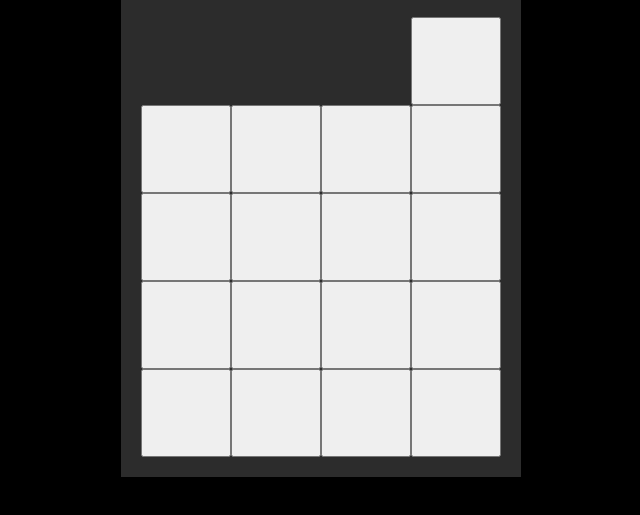
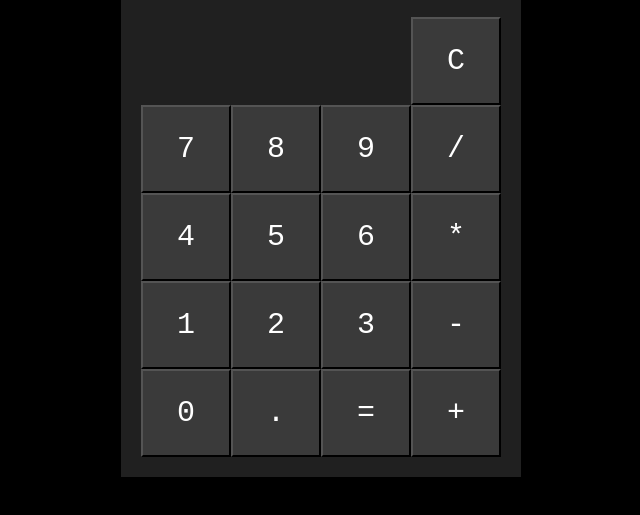
Before and after one commit to UmbraSpace/Calculator, a plain HTML site: page index.html in a window 1280 px wide. Shown: the part 223-738 px from the top of the page, without its empty margins (319-959 px from the left). Drawn offline with Linux system fonts and the light colour scheme.

Commit message:
Do preliminary button styling

```diff
--- a/index.html
+++ b/index.html
@@ -10,23 +10,24 @@
     <div id="calculator">
         <div id="display">621</div>
         <div id="buttons">
-            <button id="clear"></button>
-            <button class="digit" id="seven"></button>
-            <button class="digit" id="eight"></button>
-            <button class="digit" id="nine"></button>
-            <button class="operator" id="divide"></button>
-            <button class="digit" id="four"></button>
-            <button class="digit" id="five"></button>
-            <button class="digit" id="six"></button>
-            <button class="operator" id="multiply"></button>
-            <button class="digit" id="one"></button>
-            <button class="digit" id="two"></button>
-            <button class="digit" id="three"></button>
-            <button class="operator" id="subtract"></button>
-            <button class="digit" id="zero"></button>
-            <button id="decimal"></button>
-            <button class="operator" id="equals"></button>
-            <button class="operator" id="add"></button>
+            <div id="spacer"></div>
+            <button id="clear">C</button>
+            <button class="digit" id="seven">7</button>
+            <button class="digit" id="eight">8</button>
+            <button class="digit" id="nine">9</button>
+            <button class="operator" id="divide">/</button>
+            <button class="digit" id="four">4</button>
+            <button class="digit" id="five">5</button>
+            <button class="digit" id="six">6</button>
+            <button class="operator" id="multiply">*</button>
+            <button class="digit" id="one">1</button>
+            <button class="digit" id="two">2</button>
+            <button class="digit" id="three">3</button>
+            <button class="operator" id="subtract">-</button>
+            <button class="digit" id="zero">0</button>
+            <button id="decimal">.</button>
+            <button class="operator" id="equals">=</button>
+            <button class="operator" id="add">+</button>
         </div>
     </div>
 </body>
--- a/style.css
+++ b/style.css
@@ -16,7 +16,7 @@ body {
     height: 600px;
     width: 400px;
     padding: 20px;
-    background-color: #2c2c2c;
+    background-color: #202020;
     display: flex;
     flex-direction: column;
     gap: 20px;
@@ -37,10 +37,18 @@ body {
 #buttons {
     flex-grow: 1;
     display: flex;
-    flex-wrap: wrap-reverse;
-    justify-content: end;
+    flex-wrap: wrap;
+}
+
+#spacer {
+    width: 75%;
 }
 
 button {
     width: 25%;
+    height: 20%;
+    color: white;
+    background-color: #3a3a3a;
+    font-size: 30px;
+    font-family: monospace;
 }
```
